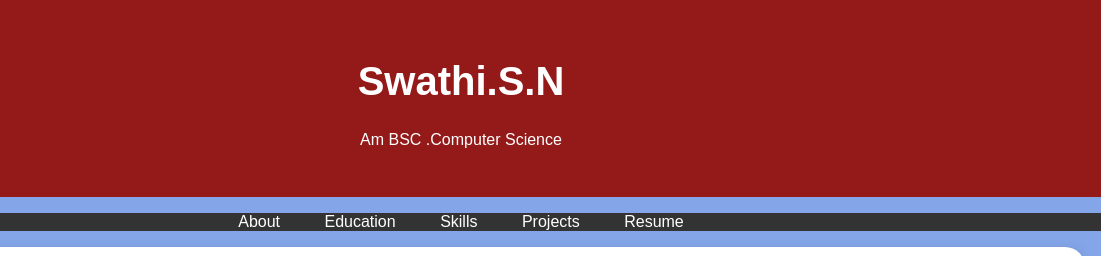
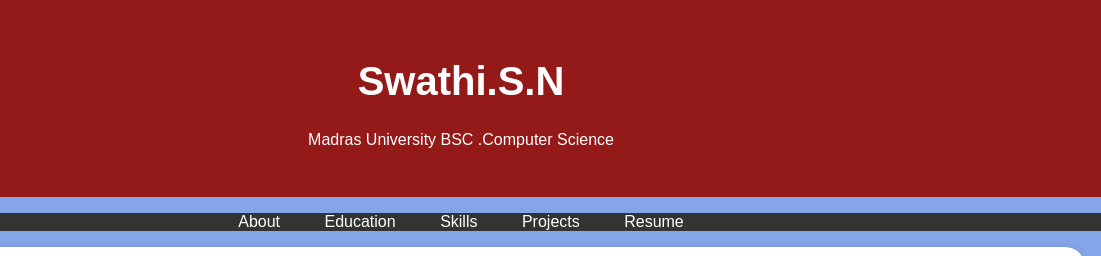
Before and after one commit to Swathi-13082005/digital-portfolio, a plain HTML site: page index.html in a window 1280 px wide. Shown: the top 256 px of the page, 179-1280 px from the left. Drawn offline with Linux system fonts and the light colour scheme.

Commit message:
Update index.html

```diff
--- a/index.html
+++ b/index.html
@@ -97,7 +97,7 @@
             <!-- Add your profile picture here -->
             <img src="swathi.jpg" alt="Your Profile Picture" class="profile-picture">
             <h1>Swathi.S.N</h1>
-            <p>Am BSC .Computer Science</p>
+            <p>Madras University BSC .Computer Science</p>
         </div>
     </header>
 
```
